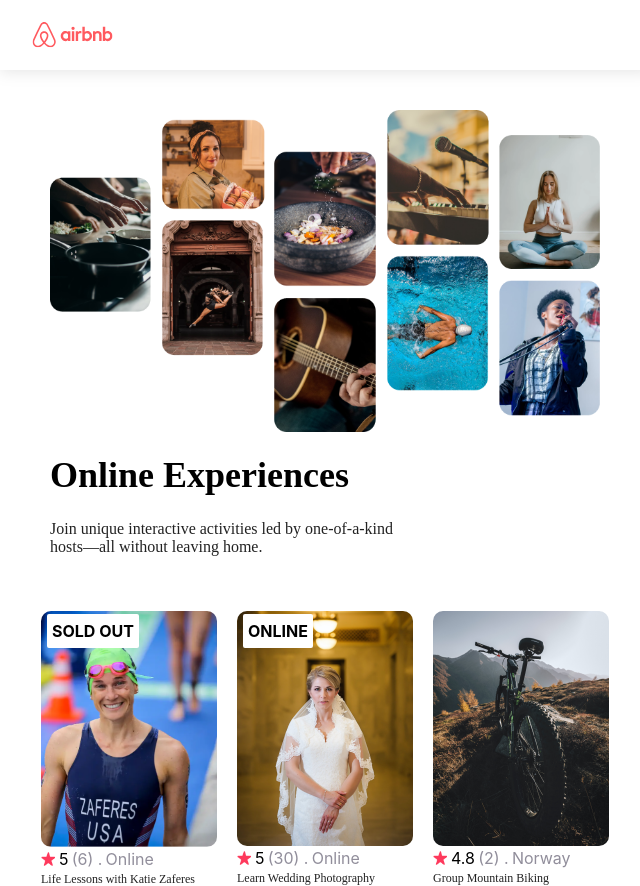
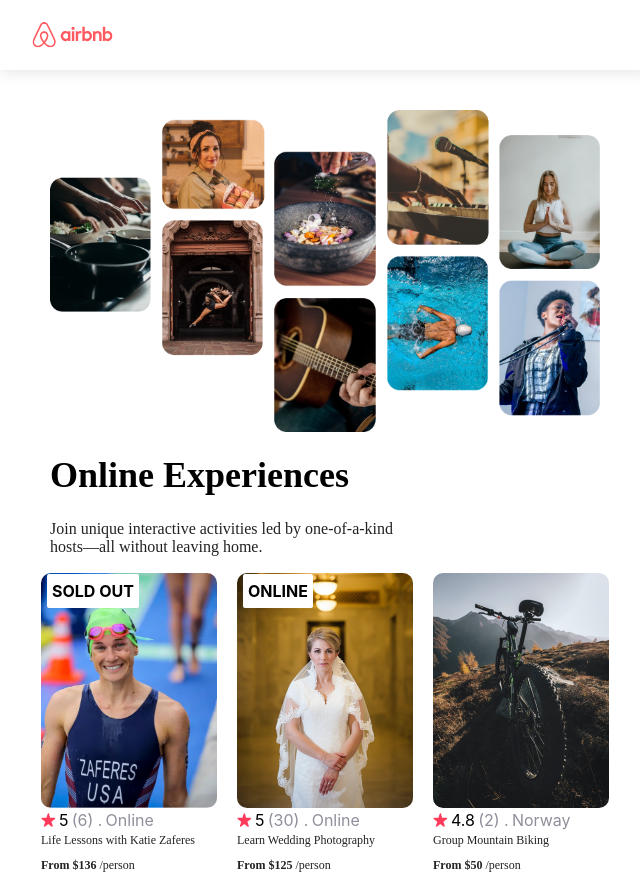
Before and after one commit to yiwereaminu/AirBnb-Clone, a React (Vite) app: page / in a window 1280 px wide. Shown: the whole page, without its empty margins (315-955 px from the left). Built offline with nearby package versions, Linux system fonts and the light colour scheme.

Commit message:
updated card components

```diff
--- a/src/App.jsx
+++ b/src/App.jsx
@@ -9,13 +9,7 @@ function App() {
     return (
       <Card
         key={element.id} // Add a unique "key" prop
-        img={element.coverImg}
-        title={element.title}
-        reviewCount={element.stats.reviewCount}
-        rating={element.stats.rating}
-        location={element.location}
-        price={element.price}
-        openSpots={element.openSpots}
+        item={element}
       />
     );
   });
--- a/src/components/Card.jsx
+++ b/src/components/Card.jsx
@@ -1,30 +1,28 @@
 import PropTypes from "prop-types"; // Import PropTypes
 export default function Card(props) {
   let badgeText;
-  if (props.openSpots === 0) badgeText = "SOLD OUT";
-  else if (props.location === "Online") badgeText = "ONLINE";
+  if (props.item.openSpots === 0) badgeText = "SOLD OUT";
+  else if (props.item.location === "Online") badgeText = "ONLINE";
 
   return (
-    <div className="parent-card">
     <div className="card">
       {badgeText && <div className="card-badge">{badgeText}</div>}
       <img
-          src={props.img}
+        src={props.item.coverImg}
         className="card-image"
         alt="photo of Kattie zafares"
       ></img>
       <div className="rating-location">
         <img src="images/Star 1-1.png" alt="star" className="star"></img>
-          <span> {props.rating} </span>
-          <span className="gray">({props.reviewCount}) .</span>
-          <span className="gray">{props.location}</span>
+        <span> {props.item.stats.rating} </span>
+        <span className="gray">({props.item.stats.reviewCount}) .</span>
+        <span className="gray">{props.item.location}</span>
       </div>
       <div className="card-details">
-          <p>{props.title}</p>
+        <p>{props.item.title}</p>
         <p>
-            <b>From ${props.price}</b> /person
+          <b>From ${props.item.price}</b> /person
         </p>
-        </div>
       </div>
     </div>
   );
@@ -38,4 +36,5 @@ Card.propTypes = {
   price: PropTypes.number.isRequired,
   title: PropTypes.string.isRequired,
   openSpots: PropTypes.number.isRequired,
+  item: PropTypes.array.isRequired,
 };
--- a/src/index.css
+++ b/src/index.css
@@ -83,12 +83,13 @@ body {
 }
 
 .parent-card {
+}
+.card {
   max-width: 176px;
   max-height: 235px;
   /* margin: 0 28%; */
   padding: 2.5rem 0;
-}
-.card {
+  flex: 0 0 auto; /* ADD */
   display: flex;
   flex-direction: column;
   justify-content: center;
```
Lines whose indentation alone changed are shown as unchanged.
